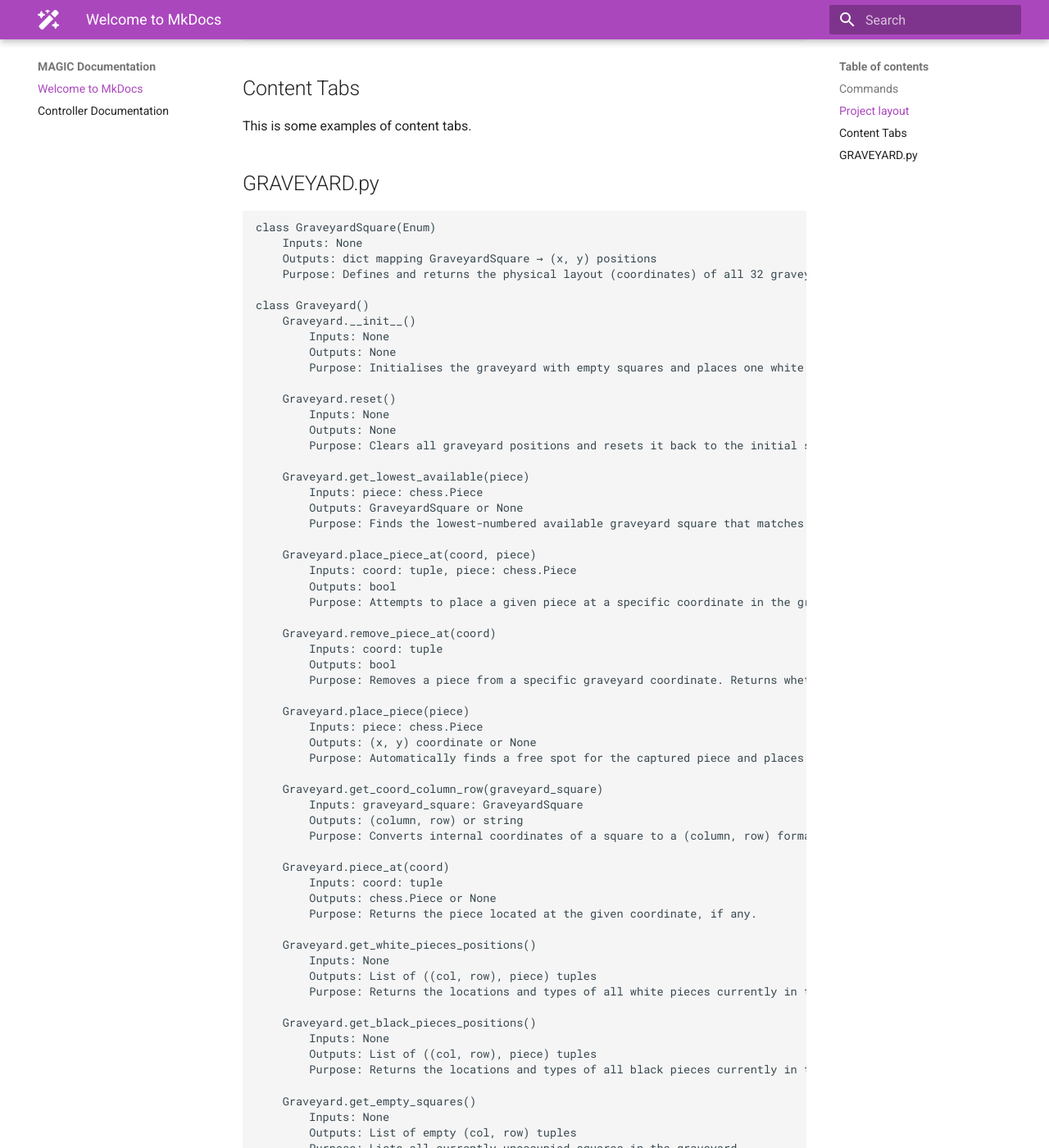
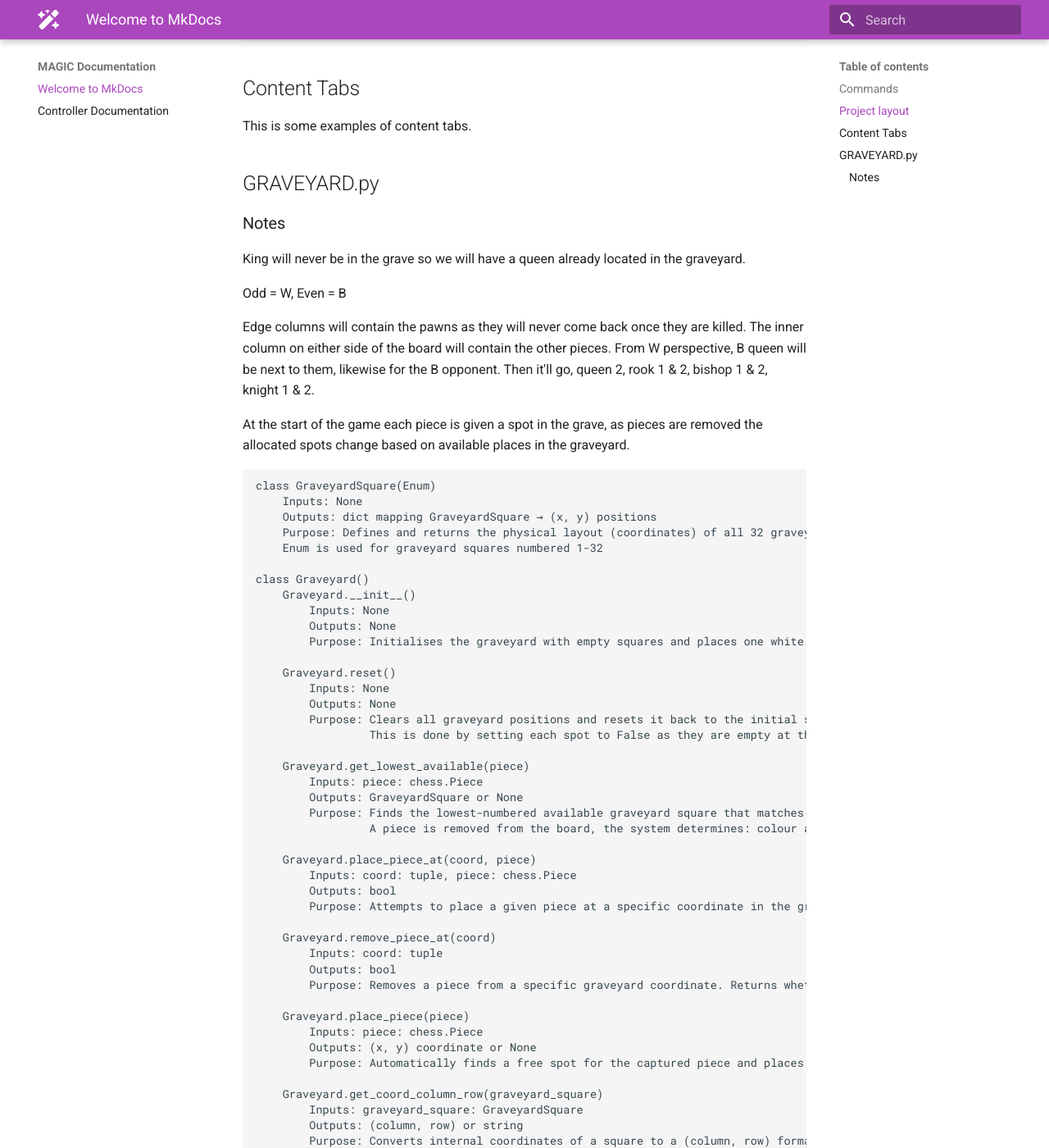
Before and after one commit to MAGIC-FYP/MAGIC---FYP, an MkDocs documentation site: the page built from docs/index.md, in a window 1280 px wide and 1400 px high, scrolled down 561 px. Shown: the whole window at 82% size. Built offline with MkDocs 1.6.1 and Material for MkDocs 9.7.7, drawn with Linux system fonts in a browser that asks for light colours; some of the changed text lies outside the part shown.

Commit message:
Added notes for the graveyard

```diff
--- a/docs/index.md
+++ b/docs/index.md
@@ -22,11 +22,25 @@ For full documentation visit [mkdocs.org](https://www.mkdocs.org).
 This is some examples of content tabs.
 
 
+
 ## GRAVEYARD.py
+### Notes
+King will never be in the grave so we will have a queen already located in the graveyard.
+
+Odd = W, Even = B
+
+Edge columns will contain the pawns as they will never come back once they are killed.
+The inner column on either side of the board will contain the other pieces.
+From W perspective, B queen will be next to them, likewise for the B opponent.
+Then it'll go, queen 2, rook 1 & 2, bishop 1 & 2, knight 1 & 2.
+
+At the start of the game each piece is given a spot in the grave, as pieces are removed the allocated spots change based on available places in the graveyard.
+
     class GraveyardSquare(Enum)
         Inputs: None
         Outputs: dict mapping GraveyardSquare → (x, y) positions
         Purpose: Defines and returns the physical layout (coordinates) of all 32 graveyard squares on the board.
+        Enum is used for graveyard squares numbered 1-32
 
     class Graveyard()
         Graveyard.__init__()
@@ -38,11 +52,13 @@ This is some examples of content tabs.
             Inputs: None
             Outputs: None
             Purpose: Clears all graveyard positions and resets it back to the initial state with one queen for each color.
+                     This is done by setting each spot to False as they are empty at the start.
 
         Graveyard.get_lowest_available(piece)
             Inputs: piece: chess.Piece
             Outputs: GraveyardSquare or None
             Purpose: Finds the lowest-numbered available graveyard square that matches the piece type and color.
+                     A piece is removed from the board, the system determines: colour and type, it then finds the lowest avaible spot for the piece type.
 
         Graveyard.place_piece_at(coord, piece)
             Inputs: coord: tuple, piece: chess.Piece
@@ -87,14 +103,14 @@ This is some examples of content tabs.
         Graveyard.get_surface_from_gy_coord(coord, surface_size=[60, 40])
             Inputs: coord: (int, int), optional surface_size: [int, int]
             Outputs: (x, y)
-            Purpose: Converts grid (col, row) into pixel/surface position for rendering on a 2D interface.
+            Purpose: Converts grid (col, row) into pixel/surface position for rendering on a 2D interface. Can help with debugging
 
         Graveyard.pre_loaded_graveyard(fen)
             Inputs: fen: str
             Outputs: None
-            Purpose: Parses a FEN string, determines which pieces have been captured, and places them in the graveyard.
+            Purpose: Goes through a given FEN string and determines which pieces have been captured, and places them in the graveyard.
 
-    preLoadedGraveyard()
+    generate_graveyard_coordinates():
         Inputs: None
-        Outputs: int (always returns 0)
-        Purpose: Placeholder; doesn’t currently do anything useful. May be legacy or stub function.
+        Outputs: None
+        Purpose: The function will automatically assign the GY locations for all pieces. This will be used by the gantry.
```
Also changed, not shown: 1 other file.
